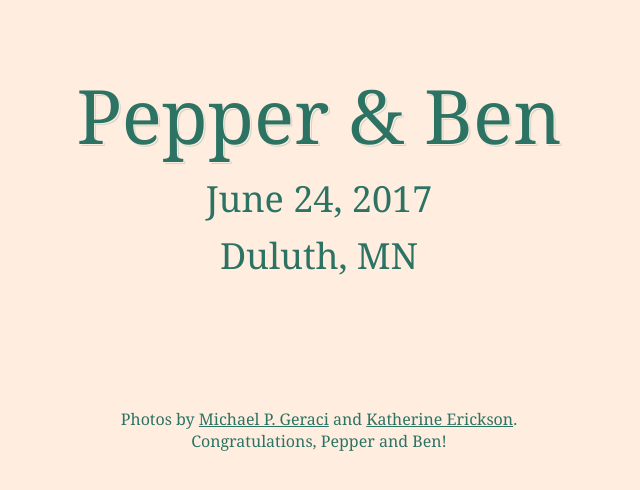
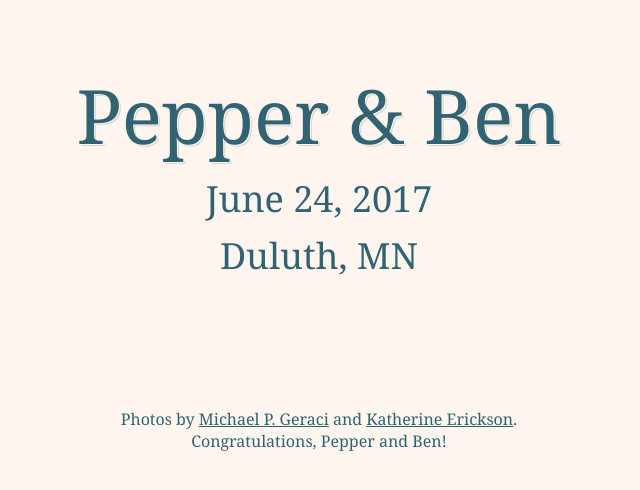
Before and after one commit to lemonparty/pepper-and-ben, a Flask app: template templates/index.html in a window 1280 px wide. Shown: the top 490 px of the page, without its empty margins (321-961 px from the left). Run offline with Flask 2, Linux system fonts and the light colour scheme; the template is opened without the code that fills it, so the values that code supplies are empty; some web fonts are replaced.

Commit message:
color updates

```diff
--- a/src/app.scss
+++ b/src/app.scss
@@ -5,8 +5,8 @@ $width: 1200px;
 $gutter: 2vw;
 $br: 2px;
 
-$bg: #FFEEE0;
-$text: #2c7364;
+$bg: #fdf5ee;
+$text: #316373;
 
 $loader-bg: mix($bg, #000, 80%);
 $loader-fg: mix($bg, #000, 60%);
--- a/static/app.min.css
+++ b/static/app.min.css
@@ -14,8 +14,8 @@
 body {
   margin: 0;
   padding: 0;
-  background: #FFEEE0;
-  color: #2c7364;
+  background: #fdf5ee;
+  color: #316373;
   font-family: "Goudy Bookletter 1911", Georgia, serif; }
 
 .content {
@@ -29,7 +29,7 @@ body {
     margin-bottom: 8px; }
   .content-header {
     font-size: 6vw;
-    text-shadow: 1px 1px 0 #FFEEE0, 2px 2px 0 #d5d5c7; }
+    text-shadow: 1px 1px 0 #fdf5ee, 2px 2px 0 #d4d8d5; }
     @media (max-width: 700px) {
       .content-header {
         margin: 0;
@@ -69,8 +69,8 @@ body {
     margin-left: -15px;
     width: 30px;
     height: 30px;
-    border: 6px solid #ccbeb3;
-    border-bottom-color: #998f86;
+    border: 6px solid #cac4be;
+    border-bottom-color: #98938f;
     border-radius: 50%;
     -webkit-animation: spin 3000ms linear infinite;
     -moz-animation: spin 3000ms linear infinite;
@@ -106,6 +106,6 @@ body {
     .footer {
       font-size: 14px; } }
   .footer a {
-    color: #2c7364; }
+    color: #316373; }
     .footer a:hover {
-      color: #41aa94; }
+      color: #4891a9; }
```
Also changed, not shown: static/app.css (+7 -7 lines).
